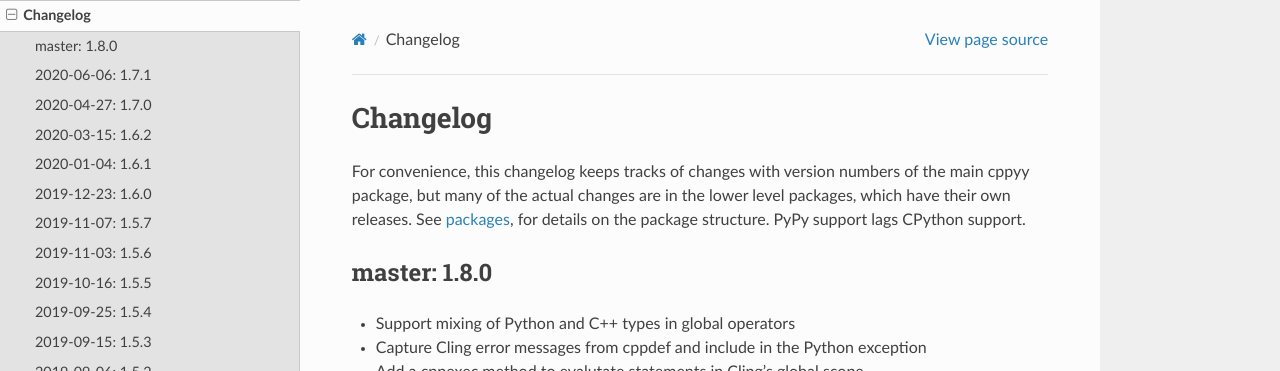
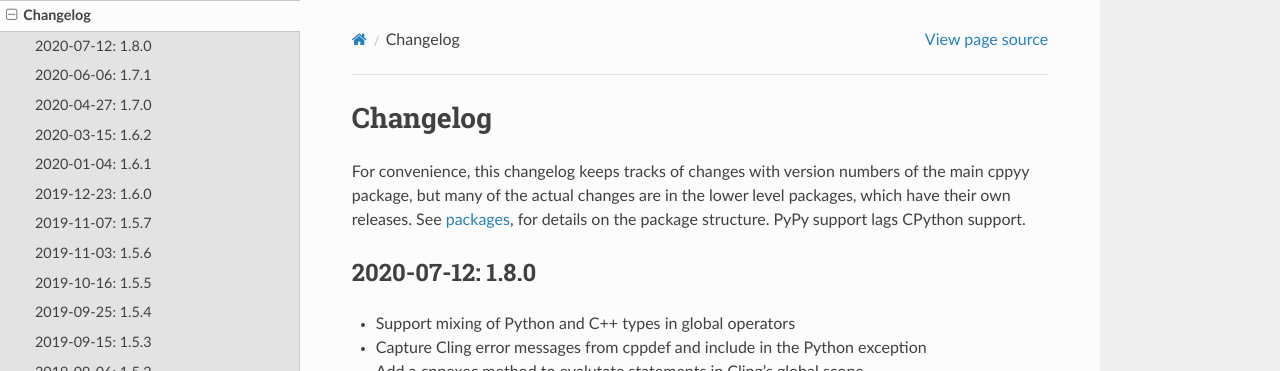
Before and after one commit to wlav/cppyy, a Sphinx documentation site: the page built from doc/source/changelog.rst, in a window 1280 px wide and 900 px high. Shown: the top 371 px of the window. Built offline with Sphinx 7.4.7 and the Read the Docs theme 2.0.0, drawn with Linux system fonts in a browser that asks for light colours; some of the changed lines change nothing that is shown.

Commit message:
start of release 1.8.0

```diff
--- a/doc/source/changelog.rst
+++ b/doc/source/changelog.rst
@@ -10,8 +10,8 @@
 PyPy support lags CPython support.
 
 
-master: 1.8.0
--------------
+2020-07-12: 1.8.0
+-----------------
 
 * Support mixing of Python and C++ types in global operators
 * Capture Cling error messages from cppdef and include in the Python exception
```
